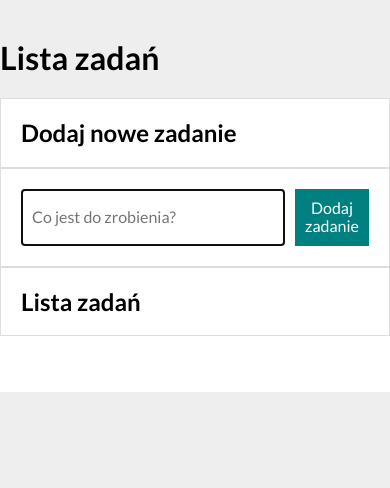
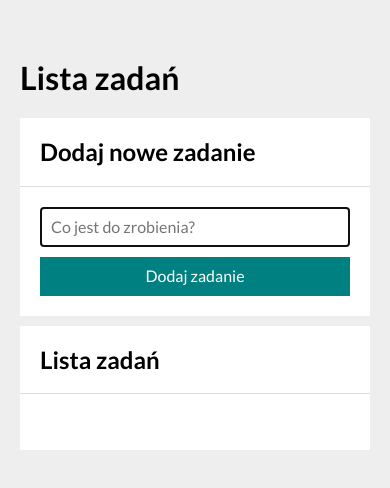
Before and after one commit to wknott/to-do-list, a plain HTML site: page index.html in a window 390 px wide. Drawn offline with nearby package versions, Linux system fonts and the light colour scheme.

Commit message:
added mobile styles

```diff
--- a/css/form.css
+++ b/css/form.css
@@ -1,9 +1,15 @@
 .form {
-  border: 1px solid #ddd;
   padding: 20px;
   display: grid;
-  grid-template-columns: 4fr 1fr;
-  grid-gap: 10px;
+  grid-template-columns: 6fr 1fr;
+  grid-gap: 20px;
+}
+
+@media (max-width: 767px) {
+  .form {
+    grid-template-columns: 1fr;
+    grid-gap: 10px;
+  }
 }
 
 .form__input {
--- a/css/section.css
+++ b/css/section.css
@@ -1,8 +1,9 @@
 .section {
   background-color: white;
+  margin-bottom: 10px;
 }
 .section__header {
   padding: 20px;
   margin: 0;
-  border: 1px solid #ddd;
+  border-bottom: 1px solid #ddd;
 }
--- a/css/style.css
+++ b/css/style.css
@@ -11,4 +11,5 @@ html {
   background-color: #eee;
   max-width: 900px;
   margin: 0 auto;
+  padding: 20px;
 }
```
